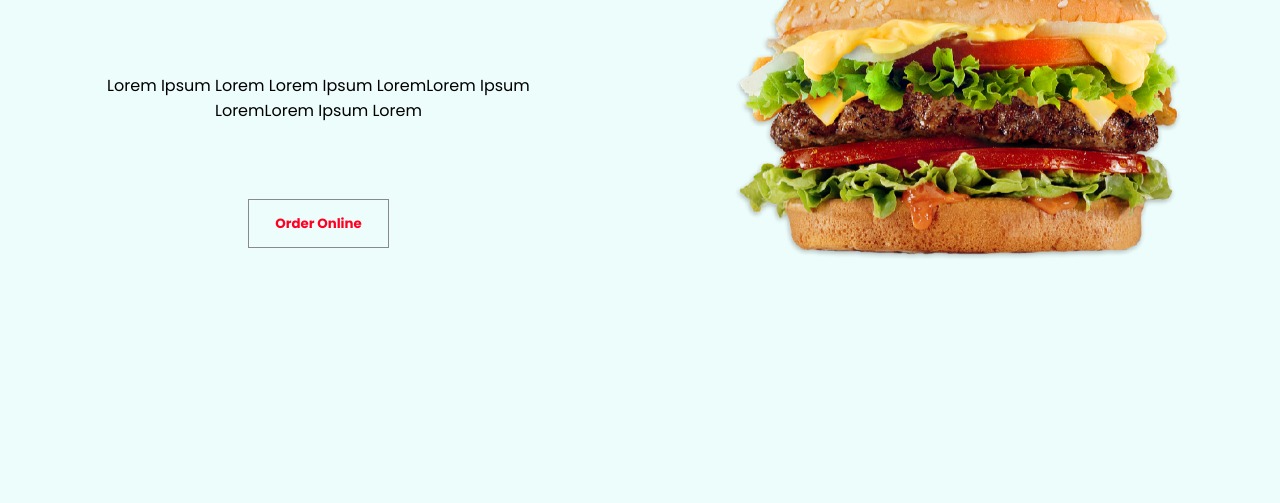
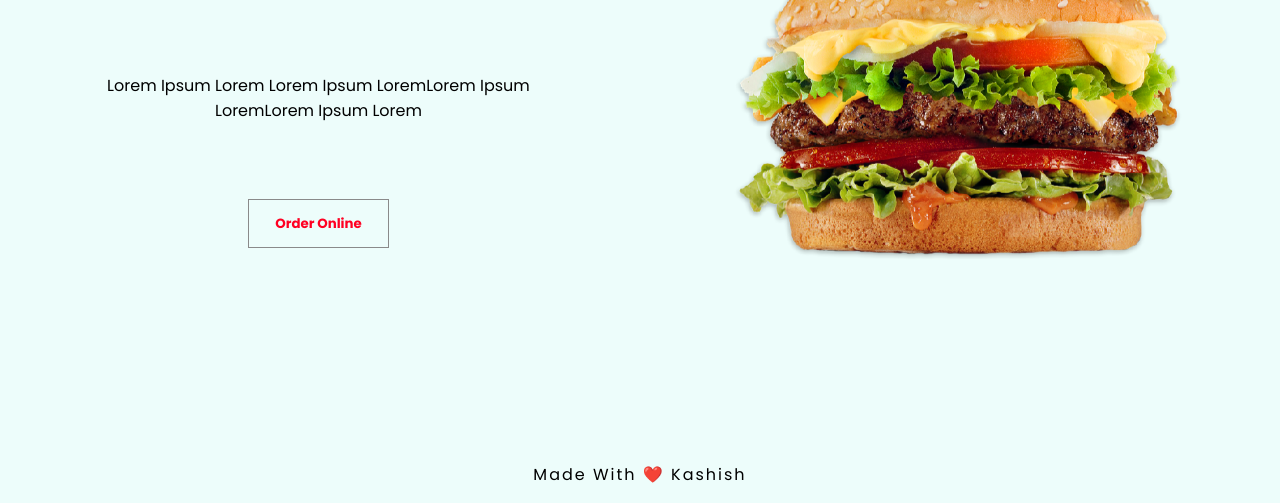
Before and after one commit to K-ash-ish/restaurant-page-TOP, a website built with webpack: page dist/index.html in a window 1280 px wide. Shown: the part 344-847 px from the top of the page. Before the commit the page ends 800 px from the top, so only its background shows below. Built offline with nearby package versions, Linux system fonts and the light colour scheme.

Commit message:
added footer

```diff
--- a/src/index.js
+++ b/src/index.js
@@ -3,5 +3,12 @@ import { createNav, createhome } from "./home";
 
 
 const contentPage = document.querySelector("#content");
+const footer = document.createElement("footer");
 contentPage.append(createNav())
 contentPage.append(createhome());
+
+const footerEl = `
+        <p>Made With ❤️ <a href="https://github.com/K-ash-ish">Kashish</a></p>
+    `;
+footer.insertAdjacentHTML("afterbegin",footerEl)
+contentPage.append(footer)
--- a/src/styles.css
+++ b/src/styles.css
@@ -31,6 +31,10 @@ h1{
 }
 h2{
     font-size: 3em;
+}
+a{
+    text-decoration: none;
+    color:black;
 }
 #navbar{
     display: flex;
@@ -92,6 +96,16 @@ h2{
     animation-timing-function: ease-in-out;
 }
 
+footer{
+    padding: 1em 0;
+    display: flex;
+}
+footer> p{
+    margin: 0 auto;
+    letter-spacing: 2px;
+}
+
+
 /* Mobile Phones */
 @media (max-width:1050px) {
     h1{
```
Also changed, not shown: dist/main.js.
